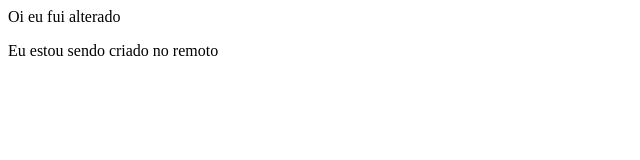
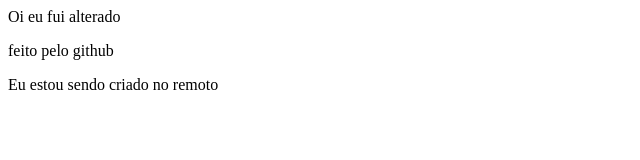
Before and after one commit to Jualbs/reprograma-2, a plain HTML site: page index.html in a window 1280 px wide. Shown: the whole page, without its empty margins (0-640 px from the left). Drawn offline with Linux system fonts and the light colour scheme.

Commit message:
commit feito pelo github

```diff
--- a/index.html
+++ b/index.html
@@ -8,6 +8,7 @@
 </head>
 <body>
     Oi eu fui alterado
+    <p>feito pelo github<p>
     <p>Eu estou sendo criado no remoto </p>
 </body>
 </html>
```
